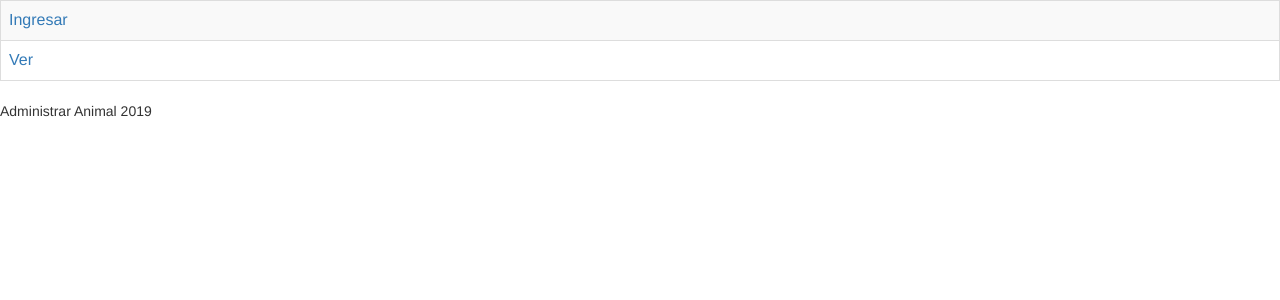
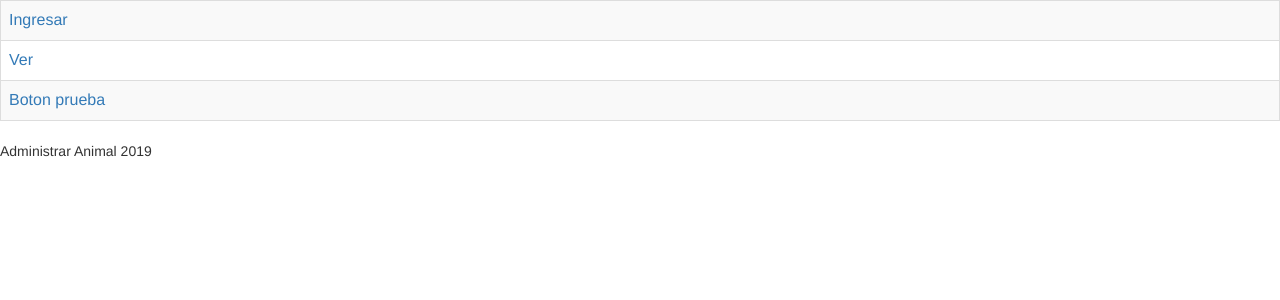
Before and after one commit to BrayanMoya/animales, a PHP site: page / in a window 1280 px wide. Shown: the part 20-320 px from the top of the page. Run offline with PHP 8.4, Linux system fonts and the light colour scheme.

Commit message:
botón prueba presentación

```diff
--- a/src/index.php
+++ b/src/index.php
@@ -21,6 +21,9 @@
 			<tr>
 				<td><a href="mostrar.php">Ver</a></td>
 			</tr>
+			<tr>
+			<td><a href="">Boton prueba</a></td>
+			</tr>
 		</table>
 		<footer>
 			Administrar Animal 2019
```
